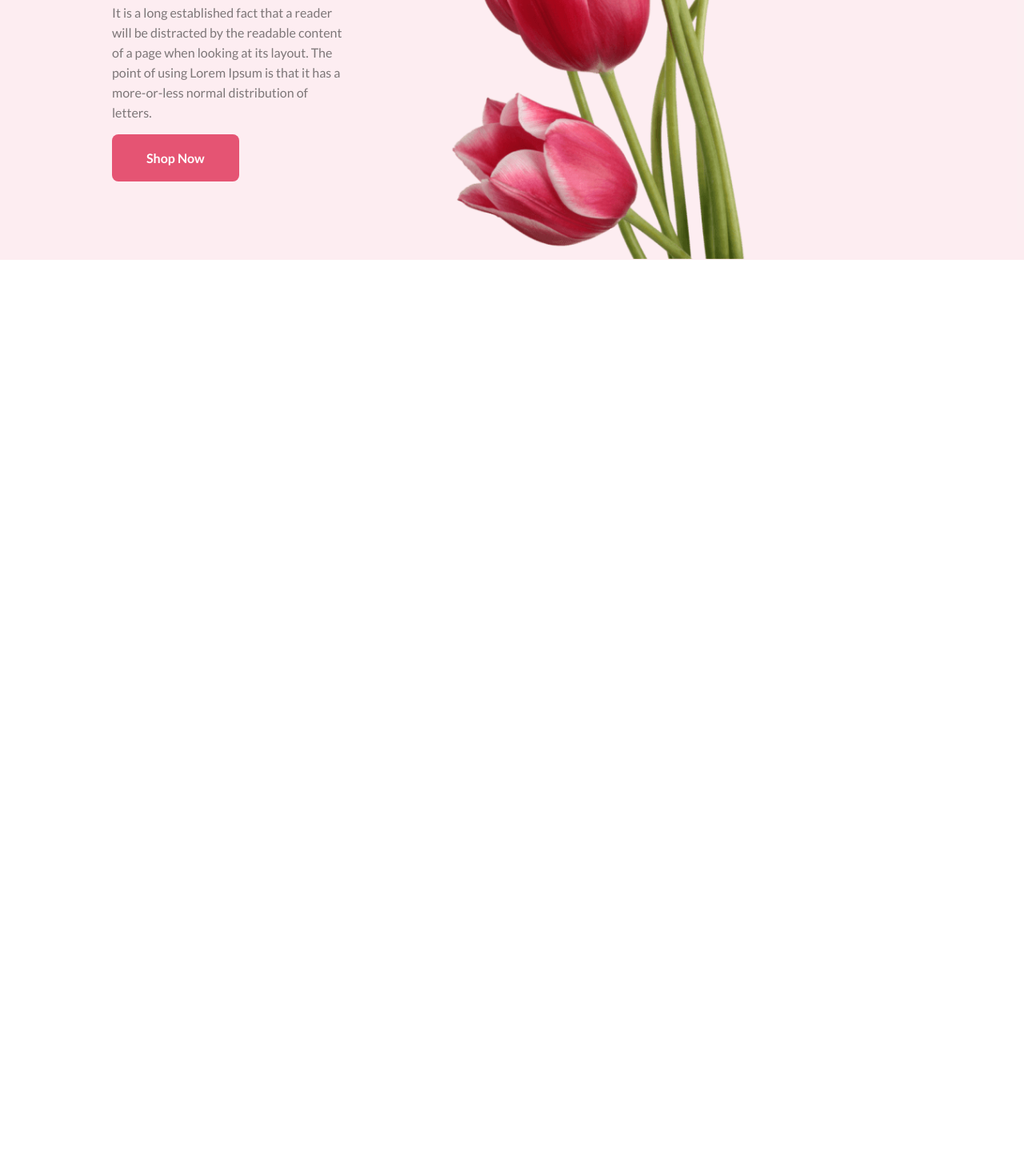
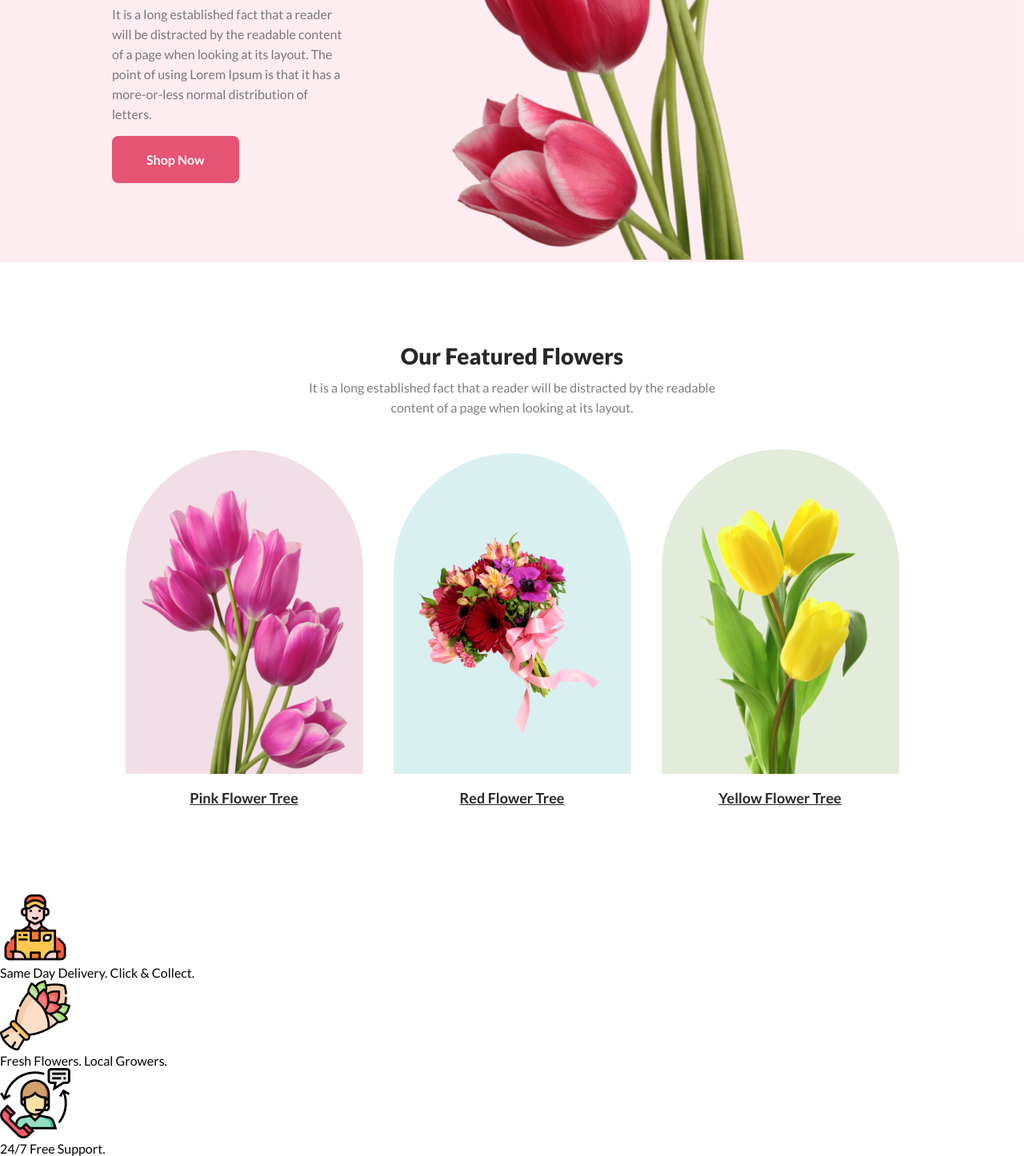
Before and after one commit to shamsu082277/flower-shop, a plain HTML site: page index.html in a window 1280 px wide. Shown: the part 475-1921 px from the top of the page at 80% size. Before the commit the page ends 802 px from the top, so only its background shows below. Drawn offline with Linux system fonts and the light colour scheme.

Commit message:
our featured section

```diff
--- a/index.html
+++ b/index.html
@@ -1,12 +1,15 @@
 <!DOCTYPE html>
 <html lang="en">
+
 <head>
     <meta charset="UTF-8">
     <meta name="viewport" content="width=device-width, initial-scale=1.0">
+    <!-- Website Title -->
     <title>Flower shop</title>
     <!-- External CSS link -->
     <link rel="stylesheet" href="./style.css">
 </head>
+
 <body>
     <!-- Header start -->
     <header>
@@ -15,18 +18,73 @@
         <div class="banner-container">
             <div class="banner-content">
                 <h1 class="banner-title">Let's make <br> beautiful flowers a <br> part of your life.</h1>
-                <p class="banner-description">It is a long established fact that a reader will be distracted by the readable content of a page when looking at its layout. The point of using Lorem Ipsum is that it has a more-or-less normal distribution of letters.</p>
+                <p class="banner-description">It is a long established fact that a reader will be distracted by the
+                    readable content of a page when looking at its layout. The point of using Lorem Ipsum is that it has
+                    a more-or-less normal distribution of letters.</p>
                 <div class="banner-button primary-button">Shop Now</div>
             </div>
             <div class="banner-image">
-                <img src="./Flower Asset/pngwing 10.png" alt="red-flower">
+                <img src="./Flower Asset/pngwing 10.png" alt="Red tulip flowers">
             </div>
         </div>
         <!-- Banner end -->
 
     </header>
     <!-- Header end -->
-    <main></main>
+    <!-- Main start -->
+
+    <main>
+
+        <!-- Our Featured Flowers Section start -->
+        <section class="featured-container">
+            <div class="featured-content">
+                <h2 class="section-title">Our Featured Flowers</h2>
+                <p class="section-description">It is a long established fact that a reader will be distracted by the
+                    readable <br> content of a page when looking at its layout.</p>
+                <div class="featured-box">
+                    <!-- featured item 1 -->
+                    <div class="featured-item">
+                        <img class="featured-image-one" src="./Flower Asset/pngwing 6.png" alt="Pink tulip flowers"
+                            class="featured-item-img">
+                        <p class="featured-item-caption">Pink Flower Tree</p>
+                    </div>
+                    <!-- featured item 2 -->
+                    <div class="featured-item">
+                        <img class="featured-image-two" src="./Flower Asset/pngwing 5.png" alt="Mix flowers"
+                            class="featured-item-img">
+                        <p class="featured-item-caption">Red Flower Tree</p>
+                    </div>
+                    <!-- featured item 3 -->
+                    <div class="featured-item">
+                        <img class="featured-image-three" src="./Flower Asset/pngwing 7.png" alt="Yellow tulip flowers"
+                            class="featured-item-img">
+                        <p class="featured-item-caption">Yellow Flower Tree</p>
+                    </div>
+                </div>
+            </div>
+        </section>
+        <!-- Our Featured Flowers Section end -->
+
+        <!-- Why Chose Us Section Start -->
+        <section class="why-chose-us">
+            <div class="why-chose-item">
+                <img src="./Flower Asset/Group 57.png" alt="Delivery man" class="why-chose-item-img">
+                <p class="why-chose-item-caption">Same Day Delivery. Click & Collect.</p>
+            </div>
+            <div class="why-chose-item">
+                <img src="./Flower Asset/Group 58.png" alt="Fresh flower" class="why-chose-item-img">
+                <p class="why-chose-item-caption">Fresh Flowers. Local Growers.</p>
+            </div>
+            <div class="why-chose-item">
+                <img src="./Flower Asset/Group 59.png" alt="24/7 support" class="why-chose-item-img">
+                <p class="why-chose-item-caption">24/7 Free Support.</p>
+            </div>
+        </section>
+        <!-- Why Chose Us Section Start -->
+    </main>
+
+    <!-- Main end -->
     <footer></footer>
 </body>
+
 </html>
--- a/style.css
+++ b/style.css
@@ -24,7 +24,6 @@ body {
     align-items: center;
     gap: 100px;
     padding: 5vh 140px 0px 140px;
-    height: 100vh;
     background: rgba(229, 84, 115, 0.10);
 }
 
@@ -57,9 +56,88 @@ body {
 
 }
 
+/* Header style end */
 
-/* Header style end */
 /* Main style start */
+
+/* Section Style Start*/
+
+.section-title {
+    color: #272727;
+    text-align: center;
+    font-size: 28px;
+    font-weight: 800;
+    margin-bottom: 10px;
+}
+
+.section-description {
+    color: rgba(39, 39, 39, 0.60);
+    text-align: center;
+    font-size: 16px;
+    font-weight: 400;
+    line-height: 25px;
+}
+
+/* Section Style End*/
+
+/* Our Featured Flowers Section Style start */
+
+.featured-container {
+    display: flex;
+    justify-content: center;
+    align-items: center;
+    text-align: center;
+    padding: 100px 140px;
+}
+
+.featured-box {
+    margin-top: 40px;
+    display: flex;
+    justify-content: space-between;
+    vertical-align: bottom;
+    align-items: end;
+
+}
+
+.featured-item {
+    width: 33%;
+}
+
+.featured-image-one,
+.featured-image-two,
+.featured-image-three {
+    border-radius: 300px 300px 0px 0px;
+    width: 90%;
+
+}
+
+.featured-image-one {
+    padding: 50px 20px 0;
+    background: rgba(167, 33, 98, 0.15);
+}
+.featured-image-two {
+    padding: 94px 20px 50px;
+    background: rgba(5, 151, 160, 0.15);
+}
+.featured-image-three {
+    padding: 20px 20px 0;
+    background: rgba(71, 125, 17, 0.15);
+}
+
+.featured-item-caption {
+    color: #272727;
+    text-align: center;
+    font-size: 18px;
+    font-weight: 700;
+    line-height: 35px;
+    text-decoration-line: underline;
+    margin-top: 10px;
+}
+
+/* Our Featured Flowers Section Style end */
+
+
+
 /* Main style end */
 /* Footer style start */
 /* Footer style end */
```
